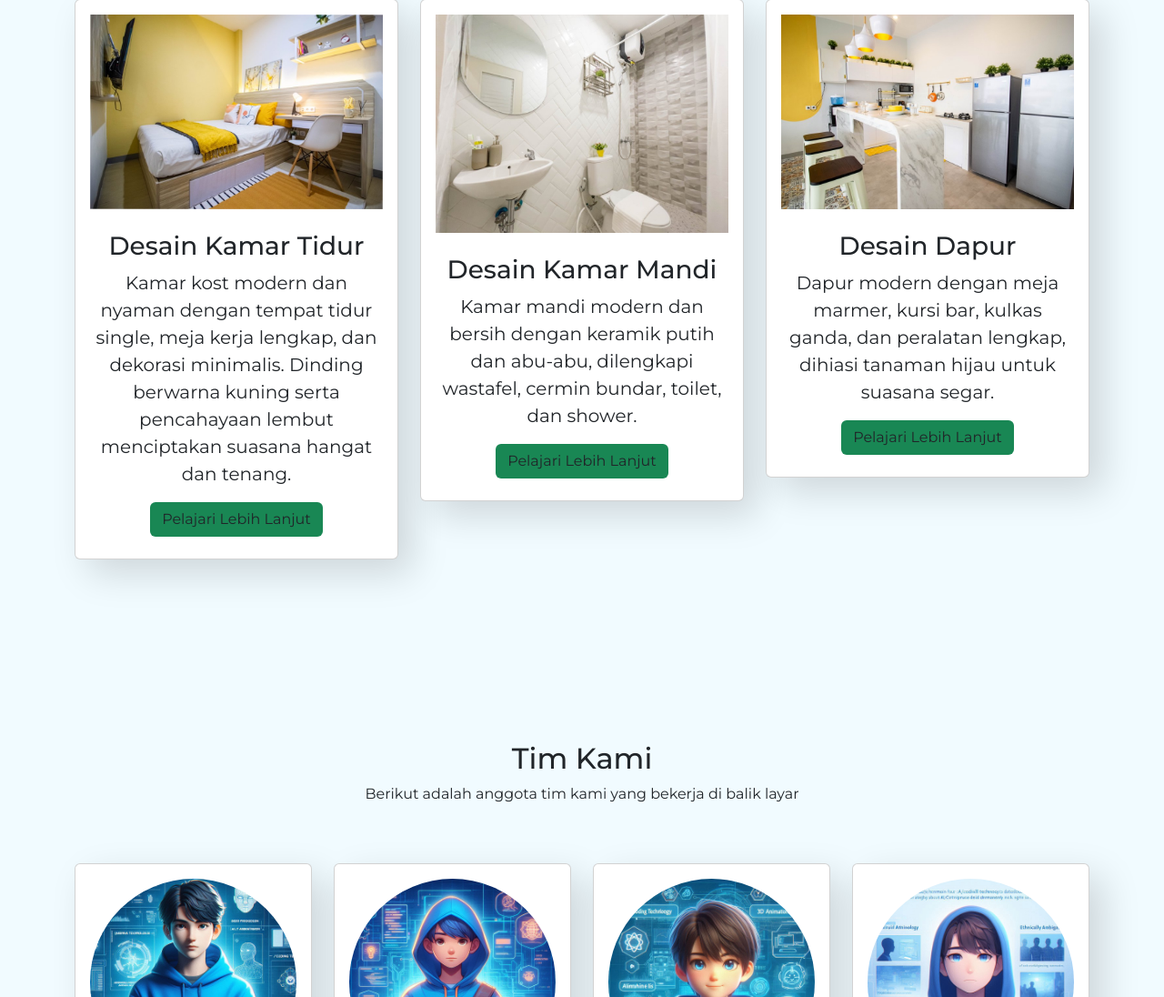
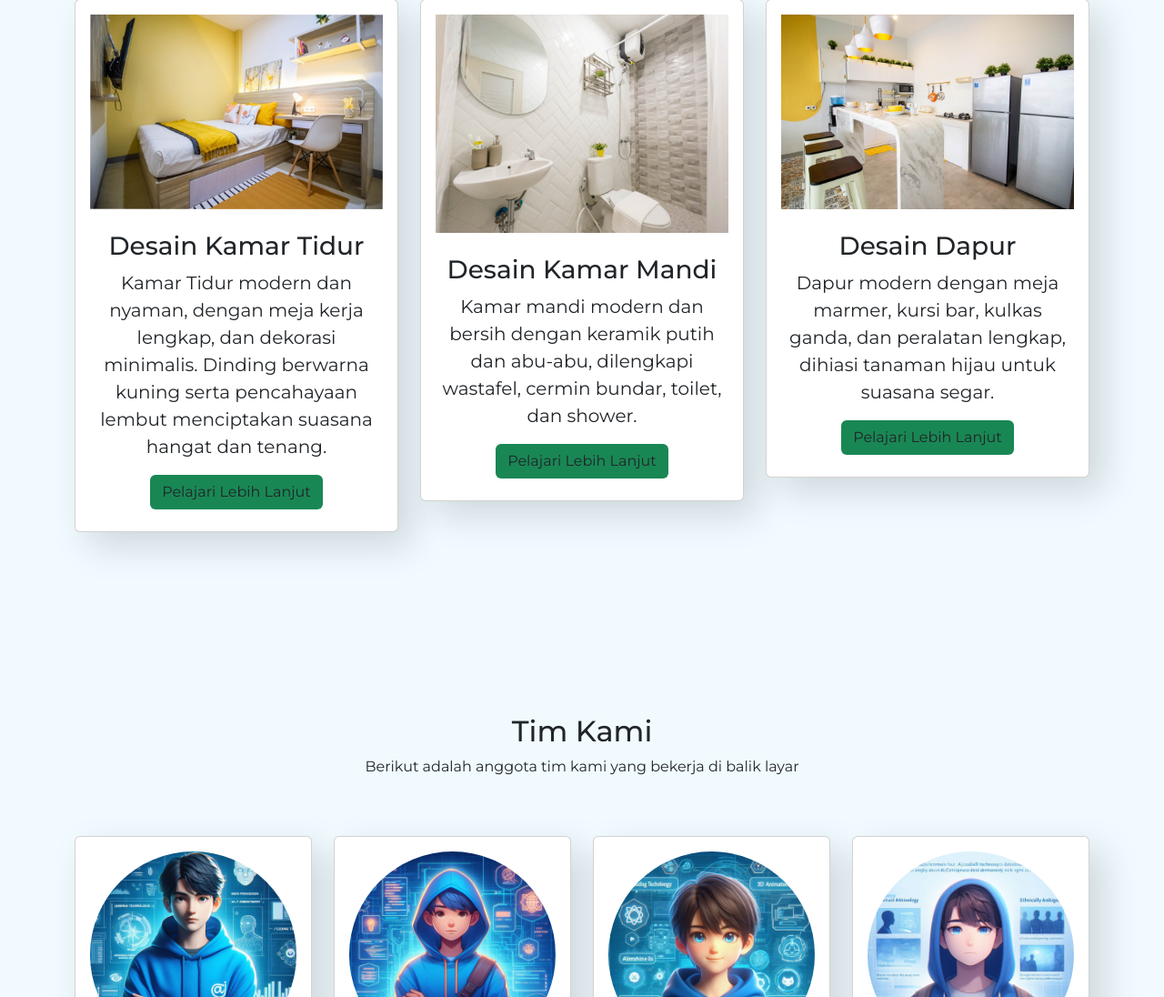
Before and after one commit to AmirulSalis123/sass_bootstrap, a website: page index.html in a window 1280 px wide. Shown: the part 2297-3393 px from the top of the page at 91% size. Drawn offline with nearby package versions, Linux system fonts and the light colour scheme.

Commit message:
index.html

```diff
--- a/index.html
+++ b/index.html
@@ -258,8 +258,8 @@
                   </div>
                   <h3 class="card-title">Desain Kamar Tidur</h3>
                   <p class="lead">
-                    Kamar kost modern dan nyaman dengan tempat tidur single,
-                  meja kerja lengkap, dan dekorasi minimalis. Dinding berwarna
+                    Kamar Tidur modern dan nyaman, dengan meja kerja lengkap,
+                    dan dekorasi minimalis. Dinding berwarna
                   kuning serta pencahayaan lembut menciptakan suasana hangat dan tenang.
                   </p>
                   <button class="btn bg-success text-dark">Pelajari Lebih Lanjut</button>
```
